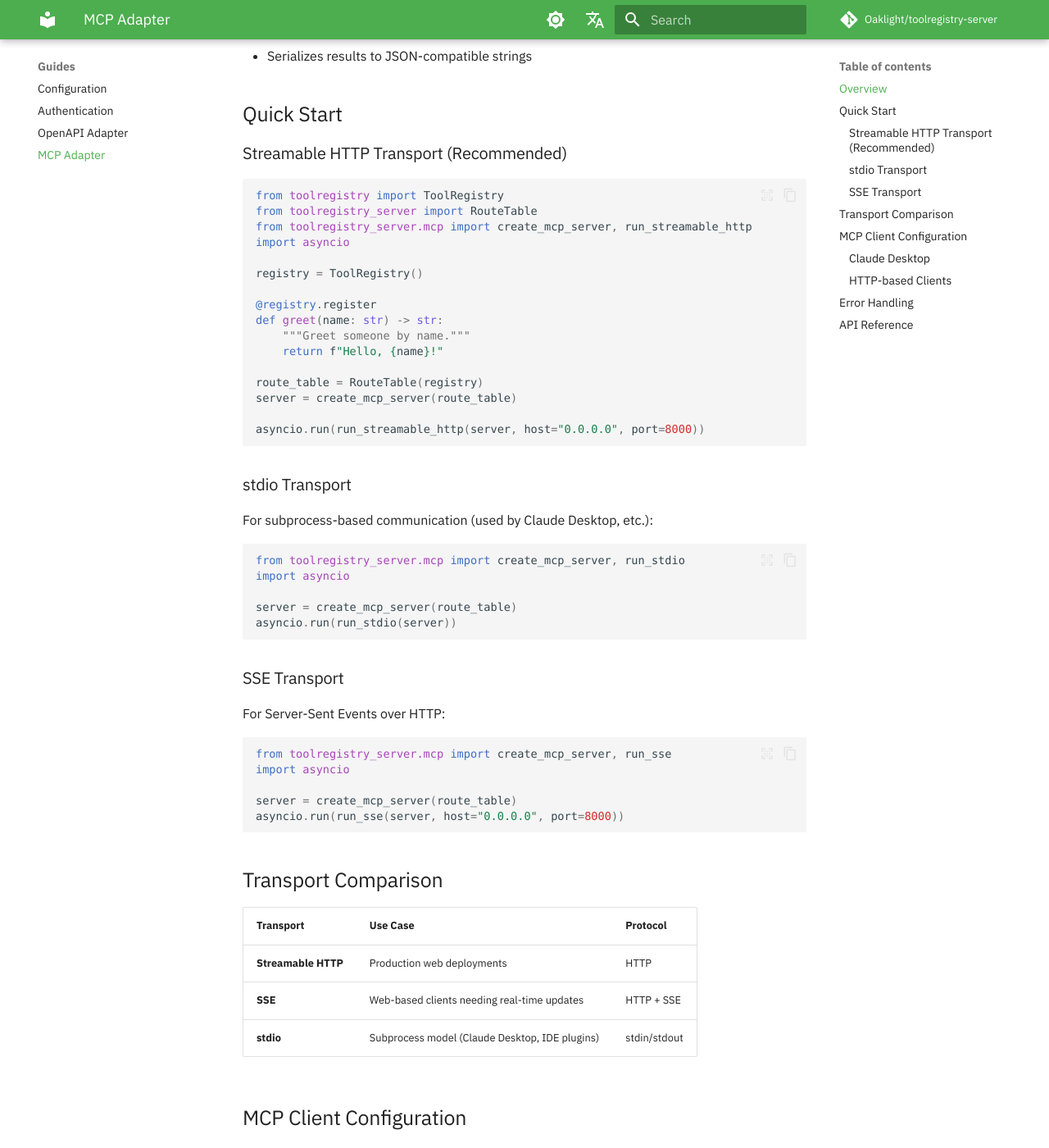
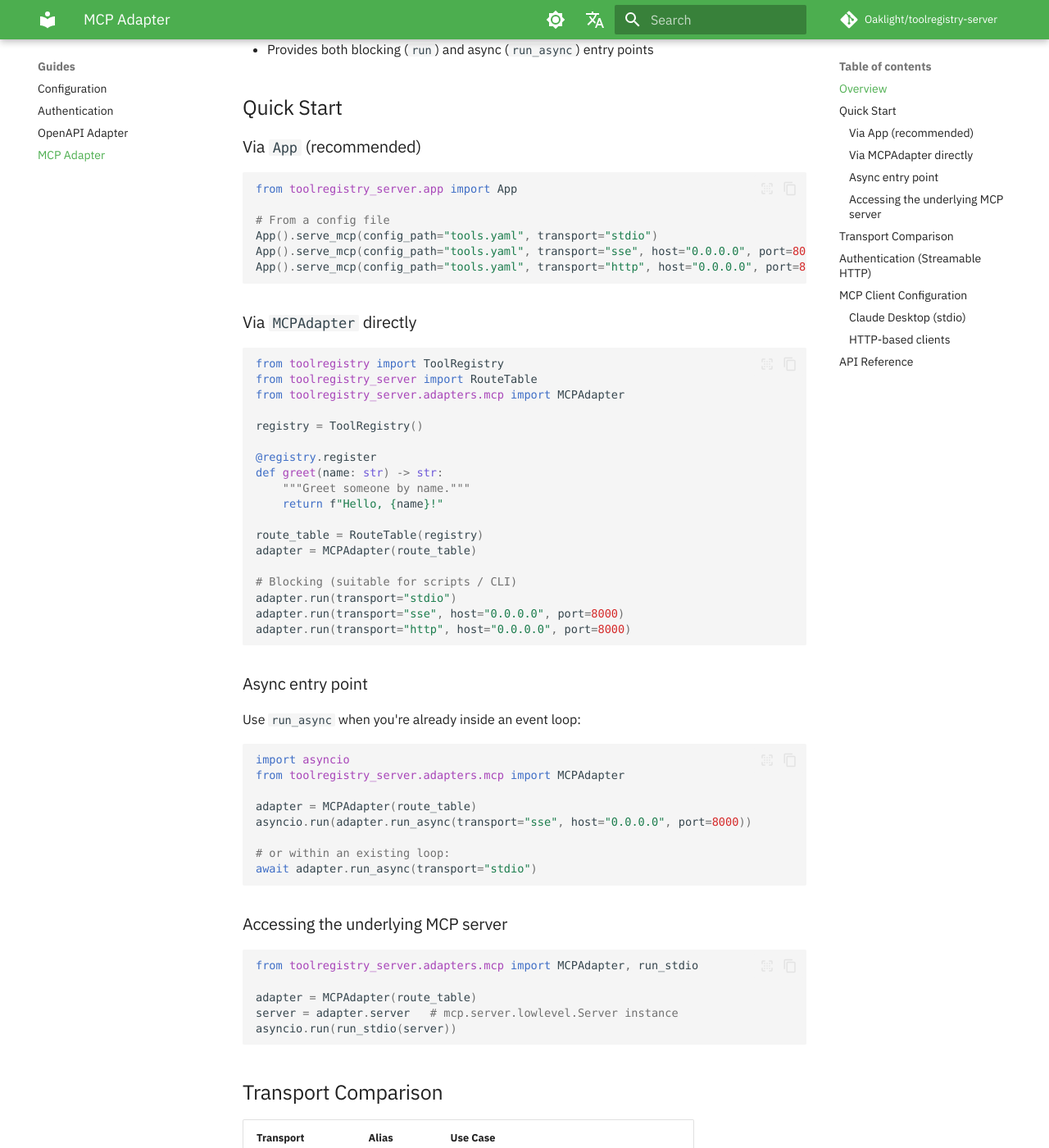
Before and after one commit to Oaklight/toolregistry-server, an MkDocs documentation site: the page built from docs/guides/mcp.md, in a window 1280 px wide and 1400 px high, scrolled down 532 px. Shown: the whole window at 82% size. Built offline with MkDocs 1.6.1 and Material for MkDocs 9.7.7, drawn with Linux system fonts in a browser that asks for light colours; some web fonts are replaced; comment, search, counter and statistics services are not loaded; some of the changed text lies outside the part shown.

Commit message:
docs(guides): update mcp.md and openapi.md for Adapter ABC / App architecture

````diff
--- a/docs/guides/mcp.md
+++ b/docs/guides/mcp.md
@@ -6,21 +6,30 @@ The MCP adapter exposes `ToolRegistry` tools via the [Model Context Protocol](ht
 
 The adapter:
 
-- Registers `list_tools` and `call_tool` MCP handlers
-- Supports multiple transport mechanisms (stdio, SSE, Streamable HTTP)
-- Reads from `RouteTable` at request time for real-time sync
+- Registers `list_tools` and `call_tool` MCP handlers that read from `RouteTable` at request time
+- Supports stdio, SSE, and Streamable HTTP transports
 - Handles async and sync tools transparently
-- Serializes results to JSON-compatible strings
+- Provides both blocking (`run`) and async (`run_async`) entry points
 
 ## Quick Start
 
-### Streamable HTTP Transport (Recommended)
+### Via `App` (recommended)
+
+```python
+from toolregistry_server.app import App
+
+# From a config file
+App().serve_mcp(config_path="tools.yaml", transport="stdio")
+App().serve_mcp(config_path="tools.yaml", transport="sse", host="0.0.0.0", port=8000)
+App().serve_mcp(config_path="tools.yaml", transport="http", host="0.0.0.0", port=8000)
+```
+
+### Via `MCPAdapter` directly
 
 ```python
 from toolregistry import ToolRegistry
 from toolregistry_server import RouteTable
-from toolregistry_server.mcp import create_mcp_server, run_streamable_http
-import asyncio
+from toolregistry_server.adapters.mcp import MCPAdapter
 
 registry = ToolRegistry()
 
@@ -30,71 +39,90 @@ def greet(name: str) -> str:
     return f"Hello, {name}!"
 
 route_table = RouteTable(registry)
-server = create_mcp_server(route_table)
+adapter = MCPAdapter(route_table)
 
-asyncio.run(run_streamable_http(server, host="0.0.0.0", port=8000))
+# Blocking (suitable for scripts / CLI)
+adapter.run(transport="stdio")
+adapter.run(transport="sse", host="0.0.0.0", port=8000)
+adapter.run(transport="http", host="0.0.0.0", port=8000)
 ```
 
-### stdio Transport
+### Async entry point
 
-For subprocess-based communication (used by Claude Desktop, etc.):
+Use `run_async` when you're already inside an event loop:
 
 ```python
-from toolregistry_server.mcp import create_mcp_server, run_stdio
 import asyncio
+from toolregistry_server.adapters.mcp import MCPAdapter
 
-server = create_mcp_server(route_table)
-asyncio.run(run_stdio(server))
+adapter = MCPAdapter(route_table)
+asyncio.run(adapter.run_async(transport="sse", host="0.0.0.0", port=8000))
+
+# or within an existing loop:
+await adapter.run_async(transport="stdio")
 ```
 
-### SSE Transport
-
-For Server-Sent Events over HTTP:
+### Accessing the underlying MCP server
 
 ```python
-from toolregistry_server.mcp import create_mcp_server, run_sse
-import asyncio
+from toolregistry_server.adapters.mcp import MCPAdapter, run_stdio
 
-server = create_mcp_server(route_table)
-asyncio.run(run_sse(server, host="0.0.0.0", port=8000))
+adapter = MCPAdapter(route_table)
+server = adapter.server   # mcp.server.lowlevel.Server instance
+asyncio.run(run_stdio(server))
 ```
 
 ## Transport Comparison
 
-| Transport | Use Case | Protocol |
-|-----------|----------|----------|
-| **Streamable HTTP** | Production web deployments | HTTP |
-| **SSE** | Web-based clients needing real-time updates | HTTP + SSE |
-| **stdio** | Subprocess model (Claude Desktop, IDE plugins) | stdin/stdout |
+| Transport | Alias | Use Case |
+|-----------|-------|----------|
+| `stdio` | — | Subprocess model (Claude Desktop, IDE plugins) |
+| `sse` | — | SSE-based HTTP clients |
+| `streamable-http` | `http` | Production HTTP deployments |
+
+`http` is accepted as an alias for `streamable-http` and is normalized internally.
+
+## Authentication (Streamable HTTP)
+
+Pass a Bearer tokens file via `tokens_path`, or set the `API_BEARER_TOKEN` environment variable (comma-separated):
+
+```python
+adapter.run(
+    transport="http",
+    host="0.0.0.0",
+    port=8000,
+    tokens_path="/etc/myapp/tokens.txt",
+)
+```
+
+```bash
+# CLI equivalent
+toolregistry-server mcp --config tools.yaml --transport http --tokens tokens.txt
+```
 
 ## MCP Client Configuration
 
-### Claude Desktop
-
-Add to your Claude Desktop configuration:
+### Claude Desktop (stdio)
 
 ```json
 {
   "mcpServers": {
     "my-tools": {
       "command": "toolregistry-server",
-      "args": ["mcp", "--config", "config.json"]
+      "args": ["mcp", "--config", "/path/to/tools.yaml"]
     }
   }
 }
 ```
 
-### HTTP-based Clients
+### HTTP-based clients
 
-Connect to the server URL:
+Connect to:
 
 ```
-http://localhost:8000/mcp
+http://localhost:8000/mcp       # streamable-http
+http://localhost:8000/sse       # SSE
 ```
-
-## Error Handling
-
-Tool errors are returned as structured MCP error responses with appropriate error codes.
 
 ## API Reference
 
````
Also changed, not shown: docs/guides/openapi.md (+61 -29 lines).
